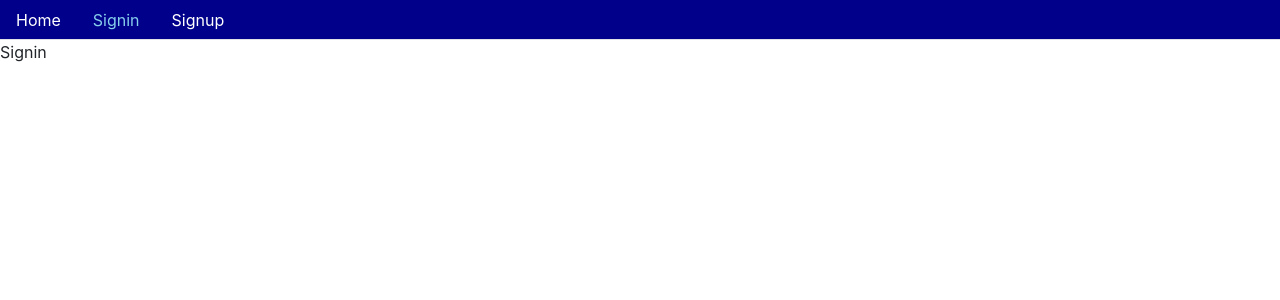
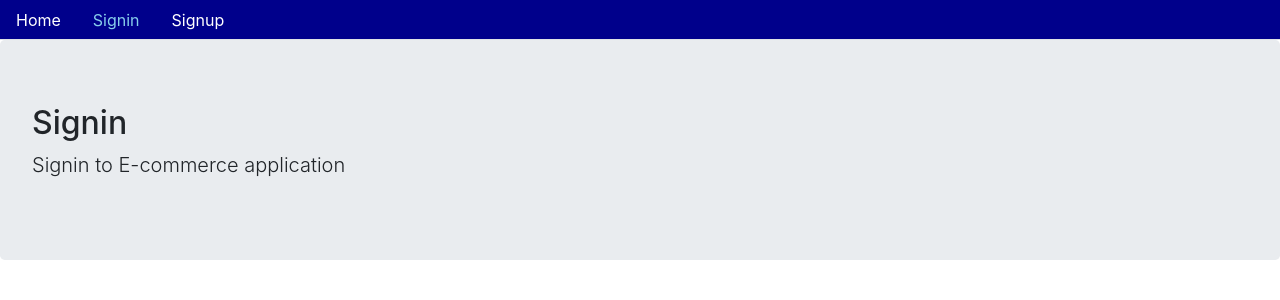
Before and after one commit to AmanKhan9/React-Ecommerce, a React (Create React App) app in the folder client/: page /signin in a window 1280 px wide. Shown: the top 300 px of the page. Built offline with nearby package versions, Linux system fonts and the light colour scheme.

Commit message:
Shared layout component

```diff
--- a/client/src/Routes.js
+++ b/client/src/Routes.js
@@ -3,12 +3,10 @@ import { BrowserRouter, Switch, Route } from "react-router-dom";
 import Signup from "./user/Signup";
 import Signin from "./user/Signin";
 import Home from "./core/Home";
-import Menu from "./core/Menu";
 
 const Routes = () => {
   return (
     <BrowserRouter>
-      <Menu />
       <Switch>
         <Route path='/' exact component={Home} />
         <Route path='/signin' exact component={Signin} />
--- a/client/src/core/Home.js
+++ b/client/src/core/Home.js
@@ -1,5 +1,8 @@
 import React from "react";
+import Layout from "./Layout";
 
-const Home = () => <div>Home</div>;
+const Home = () => (
+  <Layout title='HomePage' description='E-commerce application'></Layout>
+);
 
 export default Home;
--- a/client/src/core/Layout.js
+++ b/client/src/core/Layout.js
@@ -1,4 +1,5 @@
 import React from "react";
+import Menu from "./Menu";
 
 const Layout = ({
   title = "Title",
@@ -7,6 +8,7 @@ const Layout = ({
   children,
 }) => (
   <div>
+    <Menu />
     <div className='jumbotron'>
       <h2>{title}</h2>
       <p className='lead'>{description}</p>
--- a/client/src/user/Signin.js
+++ b/client/src/user/Signin.js
@@ -1,5 +1,11 @@
 import React from "react";
+import Layout from "../core/Layout";
 
-const Signin = () => <div>Signin</div>;
+const Signin = () => (
+  <Layout
+    title='Signin'
+    description='Signin to E-commerce application'
+  ></Layout>
+);
 
 export default Signin;
--- a/client/src/user/Signup.js
+++ b/client/src/user/Signup.js
@@ -1,5 +1,11 @@
 import React from "react";
+import Layout from "../core/Layout";
 
-const Signup = () => <div>Signup</div>;
+const Signup = () => (
+  <Layout
+    title='Signup'
+    description='Signup to E-commerce application'
+  ></Layout>
+);
 
 export default Signup;
```
